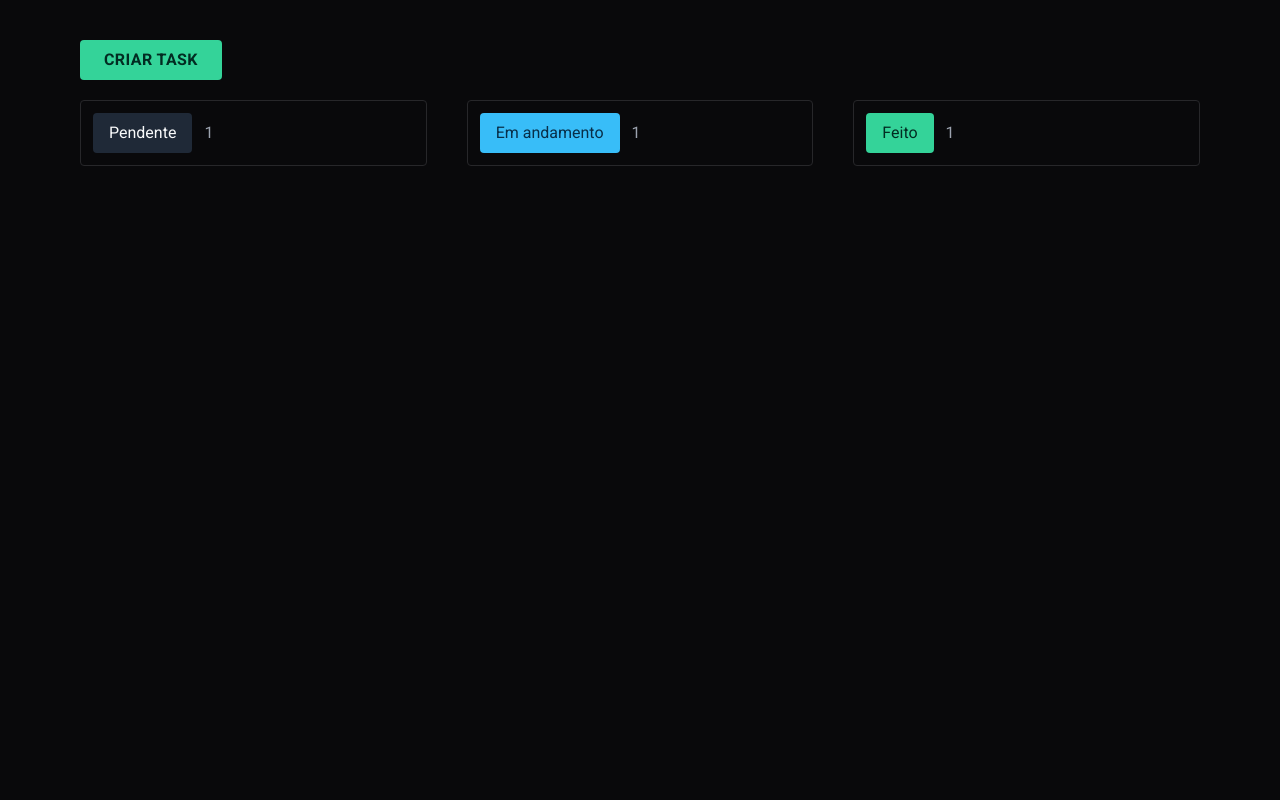
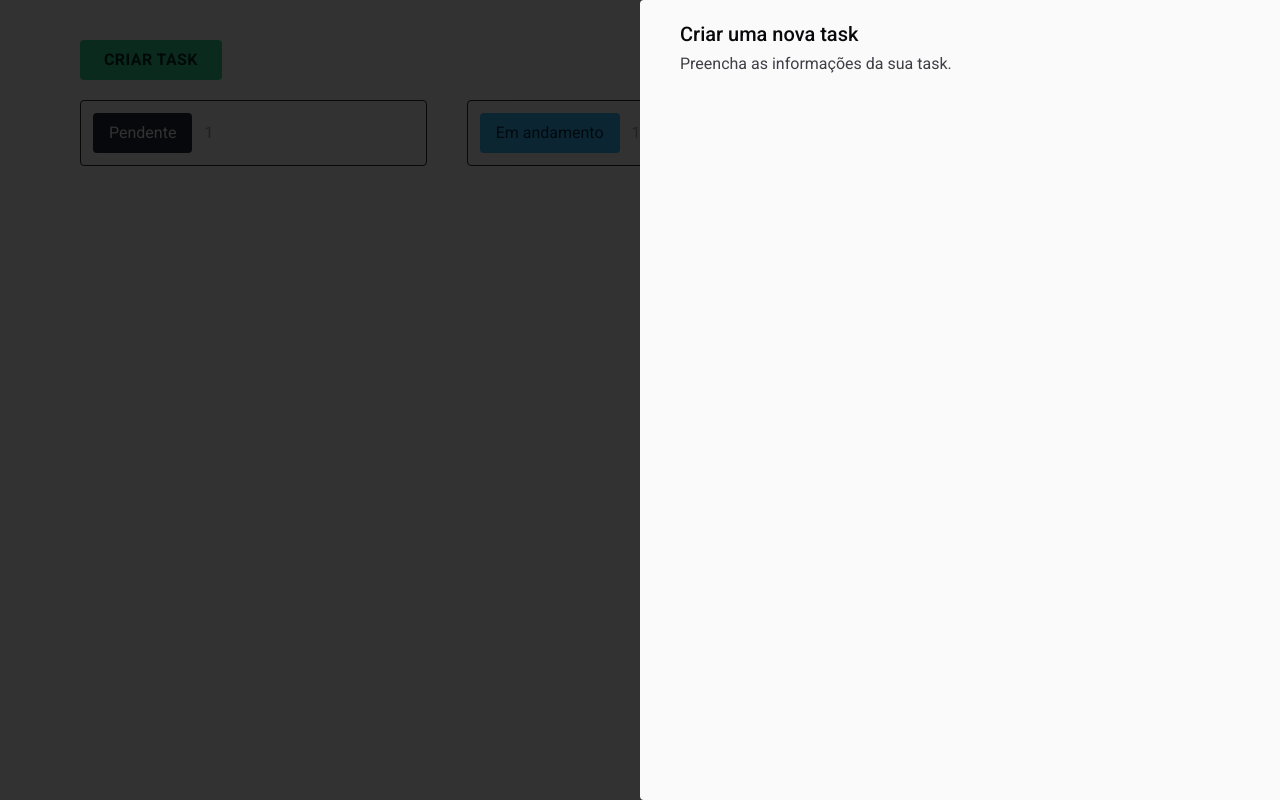
Before and after one commit to ighor-next/challenge, a Next.js app: page / in a window 1280 px wide. Both pictures are taken after a click on the button "CRIAR TASK". Built offline with nearby package versions, Linux system fonts and the light colour scheme.

Commit message:
:sparkles: feat: Adicionado ModalWorkspace e funcionalidade para criar novas tasks.

```diff
--- a/src/app/layout.tsx
+++ b/src/app/layout.tsx
@@ -1,6 +1,7 @@
 import type { Metadata } from "next";
 import { Roboto } from "next/font/google";
 import "./globals.css";
+import ModalWorkspace from "@/components/ModalWorkspace";
 
 const roboto = Roboto({
   subsets: ["latin"],
@@ -19,7 +20,10 @@ export default function RootLayout({
 }>) {
   return (
     <html lang="pt-BR">
-      <body className={`${roboto.className} antialiased`}>{children}</body>
+      <body className={`${roboto.className} antialiased`}>
+        <ModalWorkspace />
+        {children}
+      </body>
     </html>
   );
 }
--- a/src/app/page.tsx
+++ b/src/app/page.tsx
@@ -3,7 +3,7 @@ import Tasks from "@/components/Tasks";
 
 export default function Home() {
   return (
-    <main className="bg-zinc-950 min-h-screen py-10 px-20">
+    <main className="bg-zinc-50 min-h-screen py-10 px-20">
       <AddNewtaskButton />
       <Tasks />
     </main>
--- a/src/components/AddNewtaskButton.tsx
+++ b/src/components/AddNewtaskButton.tsx
@@ -1,8 +1,23 @@
+"use client";
+
+import useTasksStore from "@/store/TasksStore";
 import React from "react";
 
 export default function AddNewtaskButton() {
+  const { setModal } = useTasksStore();
+
+  const handleClickAddTaskButton = React.useCallback(() => {
+    setModal({
+      title: "Criar uma nova task",
+      description: "Preencha as informações da sua task.",
+    });
+  }, [setModal]);
+
   return (
-    <button className="outline-none bg-emerald-400 text-emerald-950 px-6 py-3 rounded mb-5 leading-none font-semibold tracking-wide uppercase small-caps">
+    <button
+      className="outline-none bg-emerald-400 text-emerald-950 px-6 py-3 rounded mb-5 leading-none font-semibold tracking-wide uppercase small-caps"
+      onClick={handleClickAddTaskButton}
+    >
       Criar task
     </button>
   );
--- /dev/null
+++ b/src/components/ModalWorkspace.tsx
@@ -0,0 +1,27 @@
+"use client";
+
+import useTasksStore from "@/store/TasksStore";
+import React from "react";
+
+export default function ModalWorkspace() {
+  const { modal, setModal } = useTasksStore();
+
+  return (
+    <div
+      className={`fixed top-0 left-0 bg-[rgba(0,0,0,.8)] w-screen h-screen flex ${
+        modal ? "z-50" : "-z-50"
+      }`}
+      onClick={(e) => (e.target === e.currentTarget ? setModal(undefined) : undefined)}
+    >
+      <div
+        className={`bg-zinc-50 px-10 py-5 ml-auto rounded-l overflow-y-scroll overflow-x-hidden transition-all duration-300 ${
+          modal ? " w-[50vw] opacity-100" : "w-0 opacity-0"
+        }`}
+      >
+        <h1 className="text-xl text-zinc-950 font-medium">{modal?.title}</h1>
+        <p className="mt-1 text-zinc-700 max-w-[500px] font-normal mb-5">{modal?.description}</p>
+        {modal?.subcomponent}
+      </div>
+    </div>
+  );
+}
--- a/src/store/TasksStore.ts
+++ b/src/store/TasksStore.ts
@@ -7,14 +7,24 @@ interface Task {
   createAt: Date;
 }
 
+interface Modal {
+  title: string;
+  description: string;
+  subcomponent?: React.ReactNode;
+}
+
 interface TasksStore {
   tasks: Task[];
+  modal: Modal | undefined;
   setTasks: (tasks: Task[]) => void;
+  setModal: (modal: Modal | undefined) => void;
 }
 
 const useTasksStore = create<TasksStore>((set) => ({
   tasks: [],
+  modal: undefined,
   setTasks: (tasks: Task[]) => set((state) => ({ ...state, tasks })),
+  setModal: (modal: Modal | undefined) => set((state) => ({ ...state, modal })),
 }));
 
 export default useTasksStore;
```
